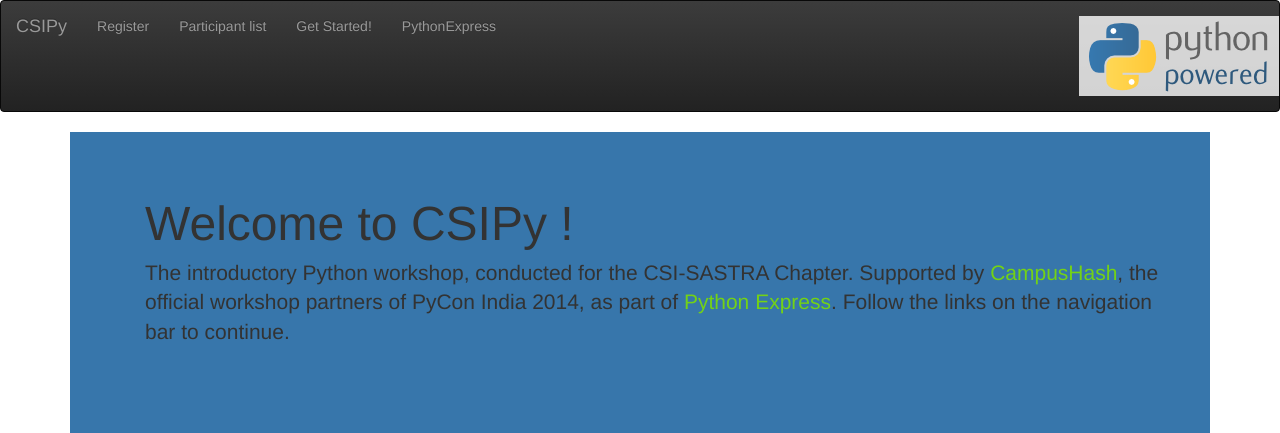
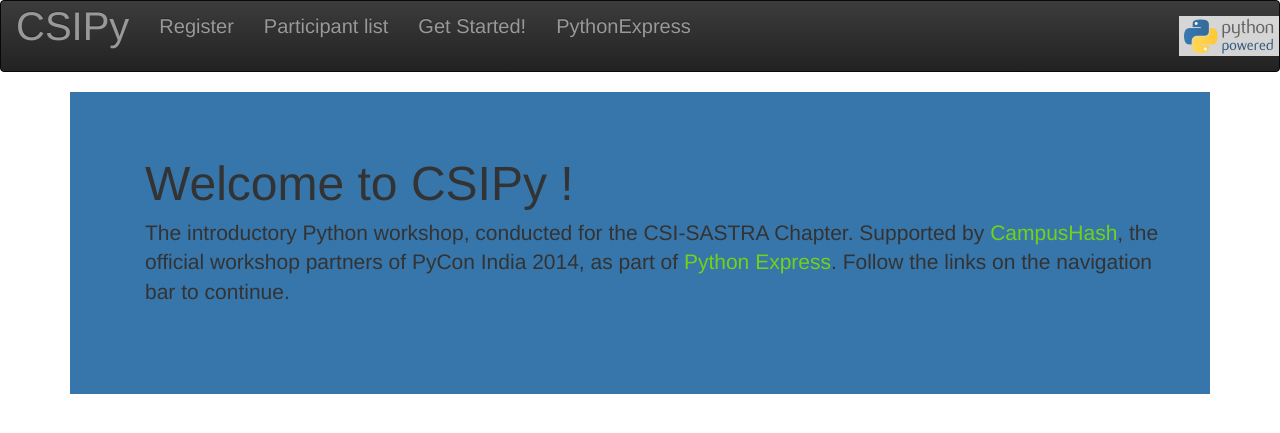
Before and after one commit to AlexMathew/csipy-home, a Flask app: page / in a window 1280 px wide. Shown: the top 433 px of the page. Run offline with Flask 2, Linux system fonts and the light colour scheme; some libraries are stand-ins or nearby versions.

Commit message:
Fix navbar element sizes

```diff
--- a/templates/template.html
+++ b/templates/template.html
@@ -9,8 +9,8 @@
 	<body>
 		<header>
 			<div class="navbar navbar-inverse">
-				<div class="nav-inner">
-					<a class="navbar-brand" href="/">CSIPy</a>
+				<div class="nav-inner" style="font-size: 20px">
+					<a class="navbar-brand" href="/" style="font-size: 40px">CSIPy</a>
 					<ul class="nav navbar-nav navbar-justified">
 						<li><a href="/register">Register</a></li>
 						<li><a href="/participants">Participant list</a></li>
@@ -19,7 +19,7 @@
 					</ul>
 				</div>
 				<div class="navbar-text navbar-right">
-					<img src="/static/img/python-powered-w-200x80.png" />
+					<img src="/static/img/python-powered-w-200x80.png" height="40px" />
 				</div>
 			</div>
 		</header>
```
